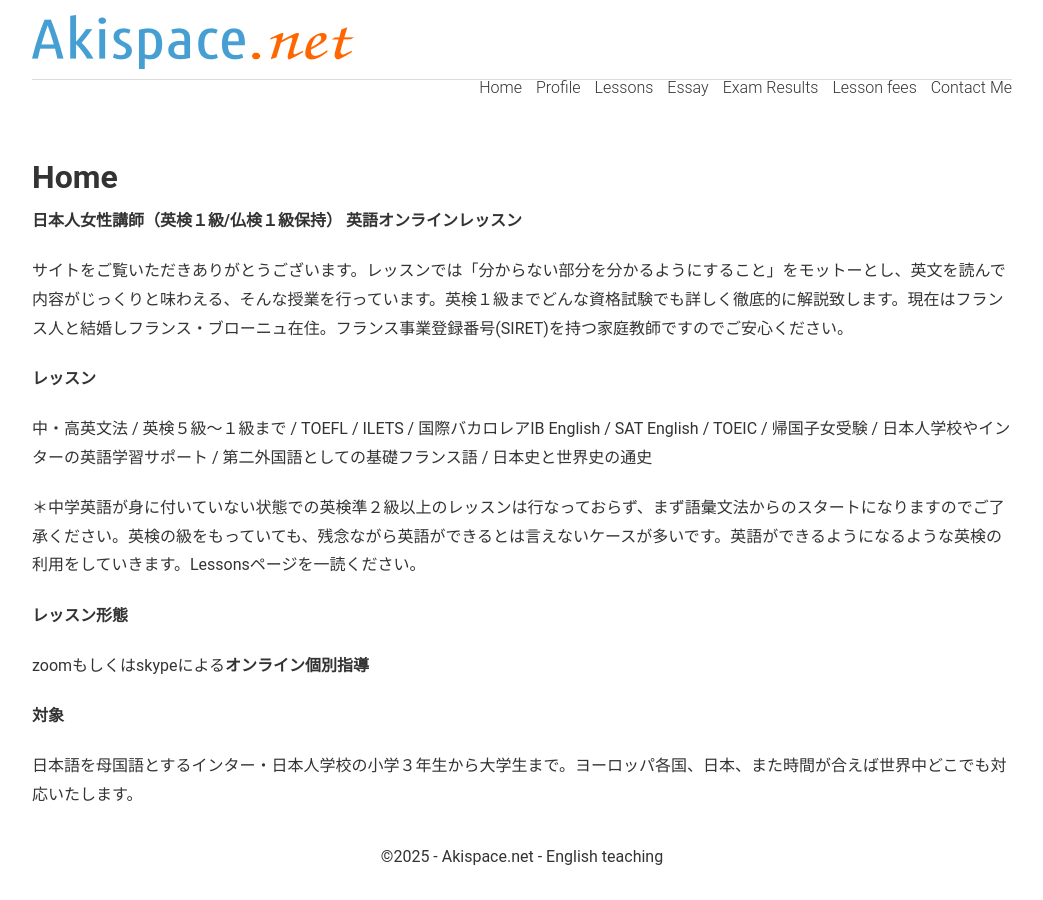
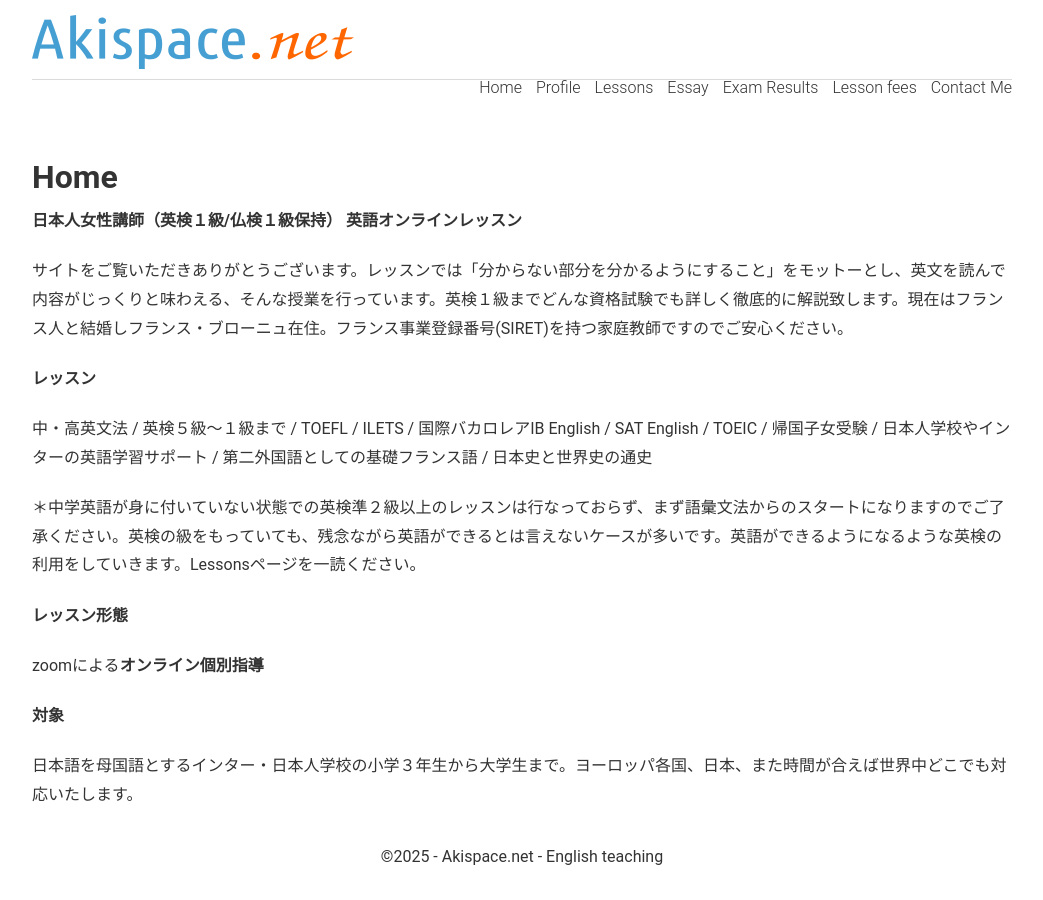
Before and after one commit to phocean/akispace, a Jekyll site: the page built from index.md, in a window 1280 px wide. Shown: the whole page, without its empty margins (118-1161 px from the left). Built offline with Jekyll 4.4.1, drawn with Linux system fonts in a browser that asks for light colours.

Commit message:
Update index.md

```diff
--- a/index.md
+++ b/index.md
@@ -20,7 +20,7 @@ description: オンライン英語家庭教師　小学生から大学生まで
 
 **レッスン形態**
 
-zoomもしくはskypeによる**オンライン個別指導**
+zoomによる**オンライン個別指導**
 
 **対象**
 
```
